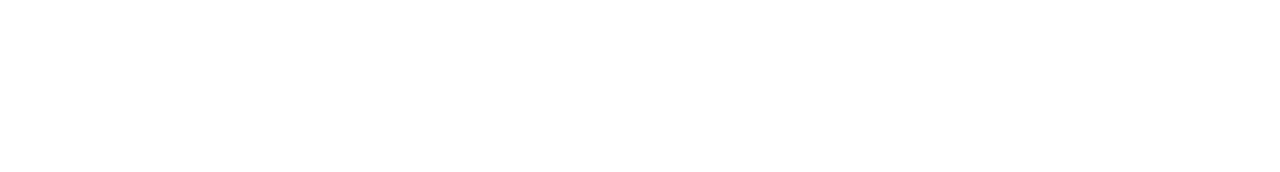
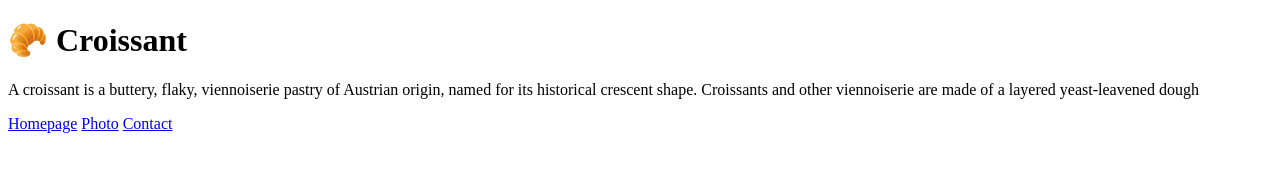
Before and after one commit to Amo99Mabs/Croissant, a plain HTML site: page index.html in a window 1280 px wide. Drawn offline with Linux system fonts and the light colour scheme.

Commit message:
Added text and footer with links to the HTML body

```diff
--- a/index.html
+++ b/index.html
@@ -6,6 +6,16 @@
     <title>Document</title>
 </head>
 <body>
-
+    <h1>🥐 Croissant</h1>
+    <p>
+      A croissant is a buttery, flaky, viennoiserie pastry of Austrian origin,
+      named for its historical crescent shape. Croissants and other viennoiserie
+      are made of a layered yeast-leavened dough
+    </p>
+    <footer>
+      <a href="/" title="Home"> Homepage</a>
+      <a href="/photo" title="Croissant photo"> Photo</a>
+      <a href="/contact" title="Contact Croissant.com"> Contact</a>
+    </footer>
 </body>
 </html>
```
